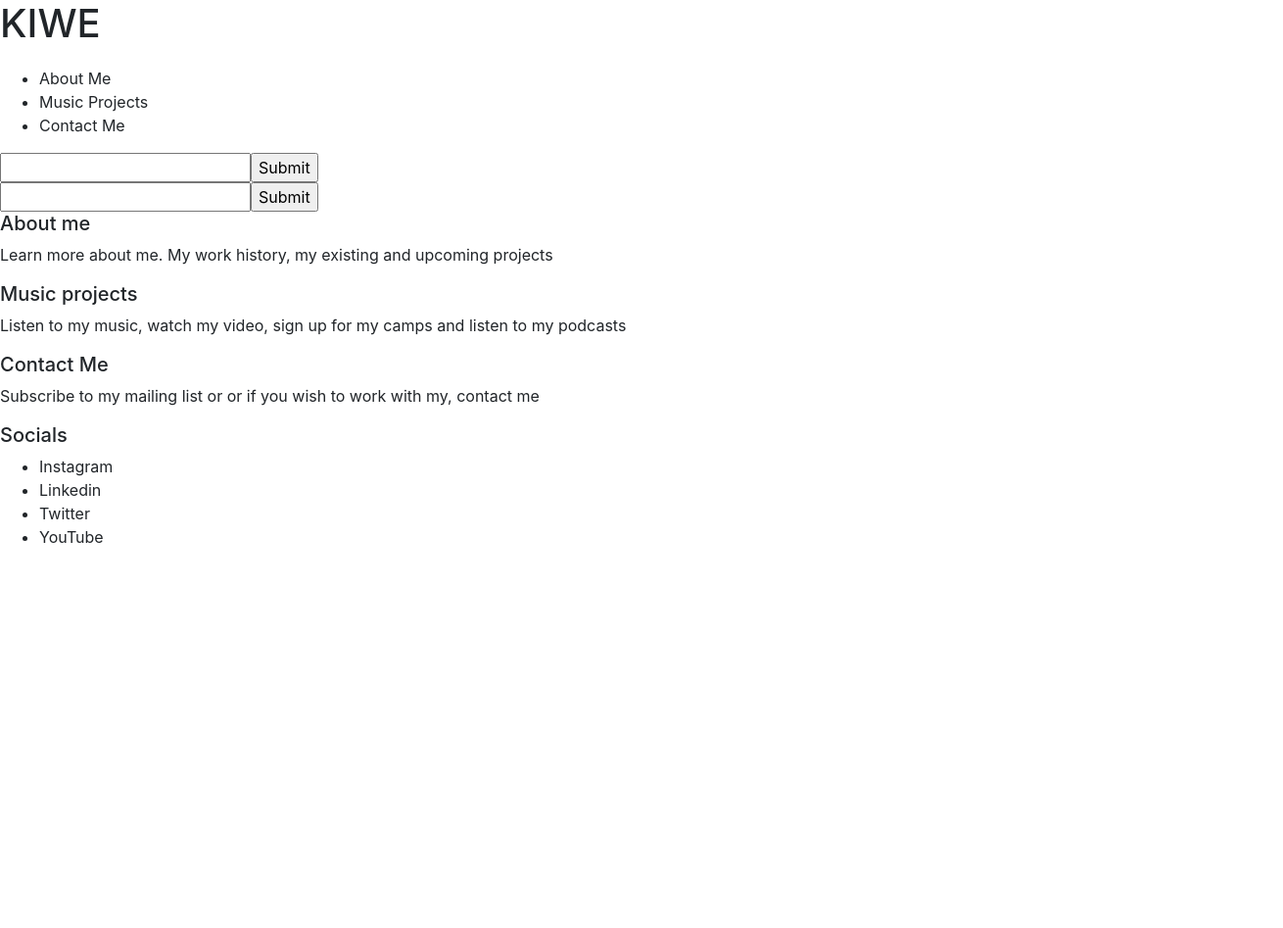
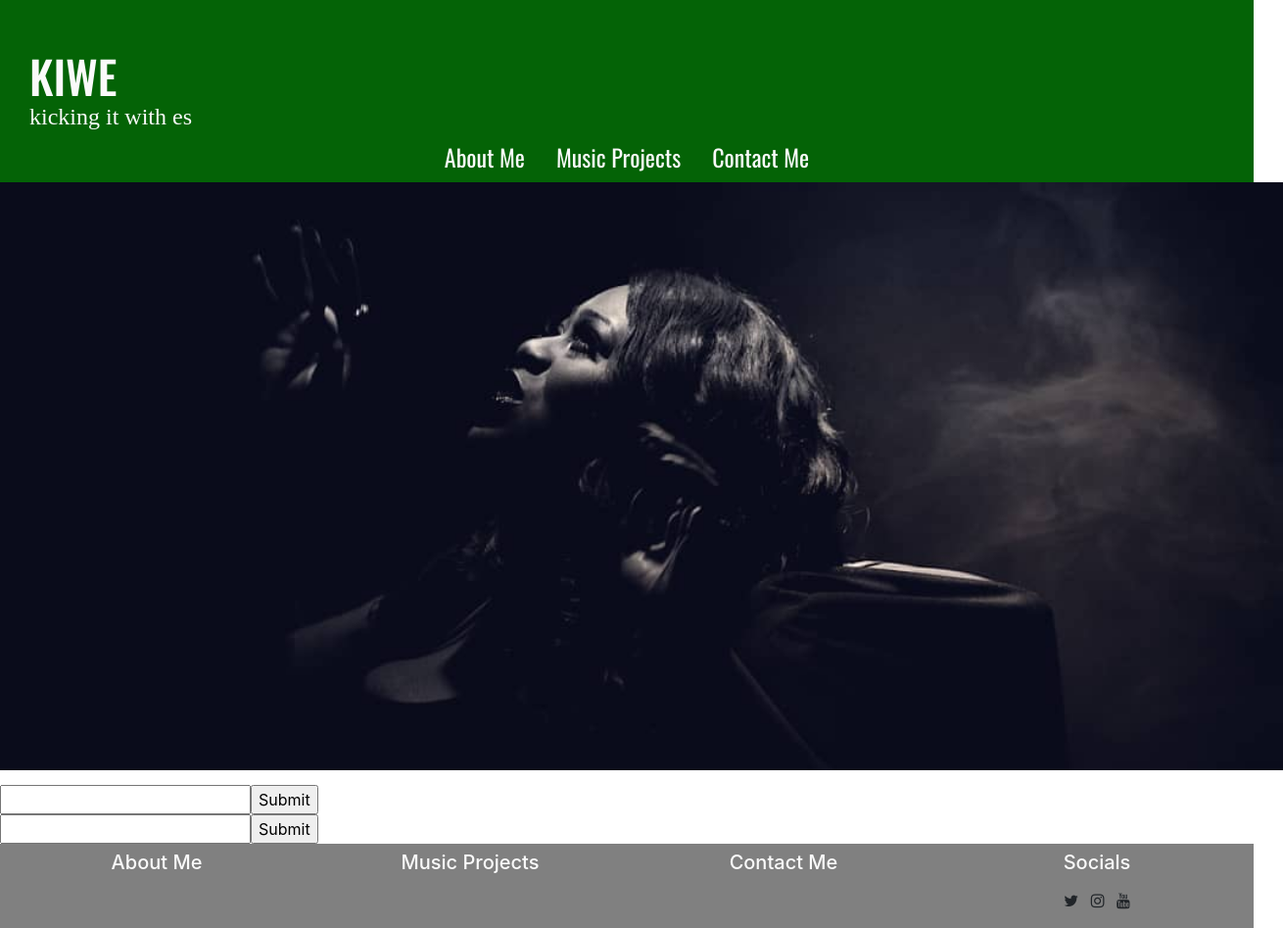
Before and after one commit to iamesthercole/KIWE, a plain HTML site: page contact-me.html in a window 1280 px wide. Shown: the whole page at 98% size, 1310 px wide, since content can reach past the window. Before the commit the page ends 800 px from the top, so only its background shows below. Drawn offline with nearby package versions, Linux system fonts and the light colour scheme.

Commit message:
Added header and footer to all pages

```diff
--- a/assets/css/style.css
+++ b/assets/css/style.css
@@ -4,18 +4,20 @@ h1,
 h2,
 h3,
 h4 {
-    text-transform: uppercase;
     margin: 0;
-    padding-bottom: 20px;
+    padding-bottom: 0px;
+    padding-top: 0px;
 }
 
 h3 {
     text-align:center
 }
 .container-fluid {
-    background-color:#017506;
+    background-color:#046306;
     padding-top: 0px ;
     padding-bottom: 0px;
+    max-height: 200px;
+    margin: auto;
 }
 
 .logo {
@@ -32,13 +34,13 @@ h3 {
 .title {
     font-family: "sans-serif";
     color:#fafafa;
-    font-size: 30px;
-    font-style: italic;
+    font-size: 1.5em;
 }
 
 .nav {
 padding-top:0px;
 padding-bottom: 0px;
+margin: auto;
 }
 
 .nav-link {
@@ -66,6 +68,7 @@ padding-bottom: 0px;
 
 .footer {
     background-color:#808080 ;
+    text-align: center;
 }
 
 .btn {
--- a/contact-me.html
+++ b/contact-me.html
@@ -11,19 +11,36 @@
 <body>
 <!-- Header with nav menu -->
 <header>
-            <div>
-                <h1>KIWE</h1>
+<div class="container-fluid">
+    <div class="col-md-4">
+        <div class="row no-gutters bg-color-name-title">
+            <div class="col heading">
+                <h1 class="main-title">KIWE</h1>
+                <h2 class="title">kicking it with es</h2>
             </div>
-            <nav>
-               <div>
-                   <ul>
-                       <li>About Me</li>
-                        <li>Music Projects</li>
-                        <li>Contact Me</li>
+        </div>
+    </div>
+    <div class="row no-gutters">
+        <ul class="nav justify-content-center">
+            <li class="nav-item">
+                <a class="nav-link active" href="#">About Me</a>
+            </li>
+            <li class="nav-item">
+                <a class="nav-link" href="#">Music Projects</a>
+            </li>
+            <li class="nav-item">
+                <a class="nav-link" href="#">Contact Me</a>
+            </li>
         </ul>
     </div>
-            </nav>
+</div>
 </header>
+<!--Image-->
+    <section>
+        <div class="row">
+            <a href="index.html" class="col-md-12 logo"></a>
+        </div>
+    </section>
 <!--Subscribe to my mailing list-->
     <section>
         <form><input type="text"><input type="submit" value="Submit"></form>
@@ -33,27 +50,38 @@
        <form><input type="text"><input type="submit" value="Submit"></form>
     </section>
 <!--Footer-->
-    <footer>
-        <div>
-            <div>
-                <h5>About me</h5>
-                <p>Learn more about me. My work history, my existing and upcoming projects</p>
+<footer class="container-fluid footer">
+<div class="row" >
+    <div class="col-sm-3">
+        <a href="#" class="btn"><h5>About Me</h5></a>
     </div>
-            <div>
-                <h5>Music projects</h5>
-                <p>Listen to my music, watch my video, sign up for my camps and listen to my podcasts</p>
+    <div class="col-sm-3">
+        <a href="#" class="btn"><h5>Music Projects</h5></a>
     </div>
-            <div>
-                <h5>Contact Me</h5>
-                <p>Subscribe to my mailing list or or if you wish to work with my, contact me</p>
+    <div class="col-sm-3">
+        <a href="#" class="btn"><h5>Contact Me</h5></a>
     </div>
-            <div>
-                <h5>Socials</h5>
-                <ul>
-                    <li>Instagram</li>
-                    <li>Linkedin</li>
-                    <li>Twitter</li>
-                    <li>YouTube</li>
+    <div class="col-sm-3">
+        <a href="#" class="btn"><h5>Socials</h5></a>
+            <ul class="list-inline social-links">
+                <li class="list-inline-item">
+                    <a target ="_blank" ref="#">
+                        <i class="fa fa-twitter" aria-hidden="true"></i>
+                        <span class="sr-only">Twitter</span>
+                    </a>
+                </li>
+                <li class="list-inline-item">
+                    <a target ="_blank" ref="#">
+                        <i class="fa fa-instagram" aria-hidden="true"></i>
+                        <span class="sr-only">Instagram</span>
+                    </a>
+                </li>
+                <li class="list-inline-item">
+                    <a target ="_blank" ref="#">
+                        <i class="fa fa-youtube" aria-hidden="true"></i>
+                        <span class="sr-only">YouTube</span>
+                    </a>
+                </li>
             </ul>
      </div>
     </div>
```
Also changed, not shown: index.html (+5 -6 lines), music-projects.html (+55 -27 lines). Lines whose indentation alone changed are shown as unchanged.
